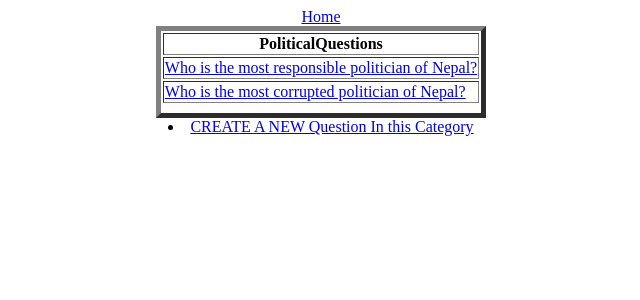
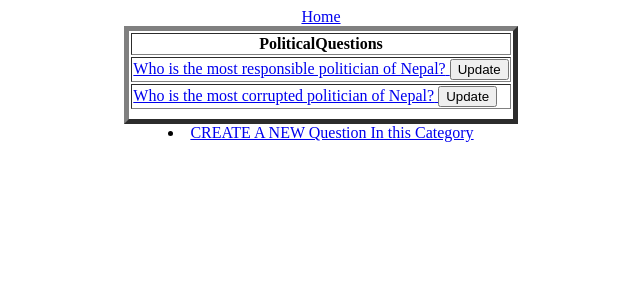
Before and after one commit to dikshantgh/pollfusion, a Django app: a page that uses poll/templates/poll/question_list.html in a window 1280 px wide. Shown: the top 300 px of the page, without its empty margins (319-959 px from the left). Run offline with Django 3.2, Linux system fonts and the light colour scheme; data comes from the database, SQL or seed files in the repository; both versions use the stored data as it was after the commit.

Commit message:
update function for question

```diff
--- a/poll/templates/poll/question_list.html
+++ b/poll/templates/poll/question_list.html
@@ -10,7 +10,10 @@
   	<tr>
 
  	{% if query.question_type == object %}
-		<td><a href = "{% url 'poll:question_detail' query.id  %}">{{query.question_text}}</a></td>
+		<td><a href = "{% url 'poll:question_detail' query.id  %}">{{query.question_text}}</a><a href = "{% url 'poll:update_question' query.id %}">
+<button type="button">Update </button></a>
+
+</td>
 
  	</tr>
 	{% endif %}
--- a/poll/urls.py
+++ b/poll/urls.py
@@ -9,6 +9,8 @@ urlpatterns = [
     url(r"^type/$", views.TypeCreateView.as_view(), name="create_type"),
     url(r"^createquestion/(?P<pk>\d+)/$", views.QuestionCreateView.as_view(), name="create_question"),
     url(r"^createoption/(?P<pk>\d+)/$", views.OptionCreateView.as_view(), name="create_option"),
+    url(r"^updatequestion/(?P<pk>\d+)/$", views.QuestionUpdateView.as_view(), name="update_question"),
+
 
 
 
--- a/poll/views.py
+++ b/poll/views.py
@@ -72,3 +72,11 @@ class OptionCreateView(CreateView):
         initials = super(OptionCreateView, self).get_initial()
         initials['question'] = self.kwargs['pk']
         return initials
+
+
+class QuestionUpdateView(UpdateView):
+
+    model = Question
+    template_name = "poll/create_question.html"
+    form_class = QuestionForm
+    success_url = reverse_lazy('poll:main_page')
```
Also changed, not shown: db.sqlite3.
